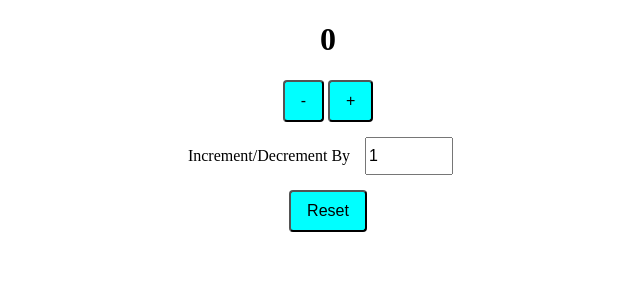
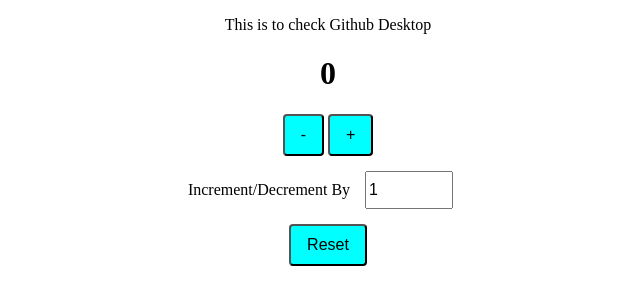
Before and after one commit to santhoshi-vijaykumar-nanikeri/Counter, a plain HTML site: page index.html in a window 1280 px wide. Shown: the whole page, without its empty margins (312-952 px from the left). Drawn offline with Linux system fonts and the light colour scheme.

Commit message:
Update index.html
Checking GitHub Desktop

```diff
--- a/index.html
+++ b/index.html
@@ -8,6 +8,7 @@
     <script src="/script.js" defer></script>
   </head>
   <body>
+    <p>This is to check Github Desktop</p>
     <h1 class="counter">0</h1>
     <button class="minus-btn">-</button>
     <button class="plus-btn">+</button>
```
